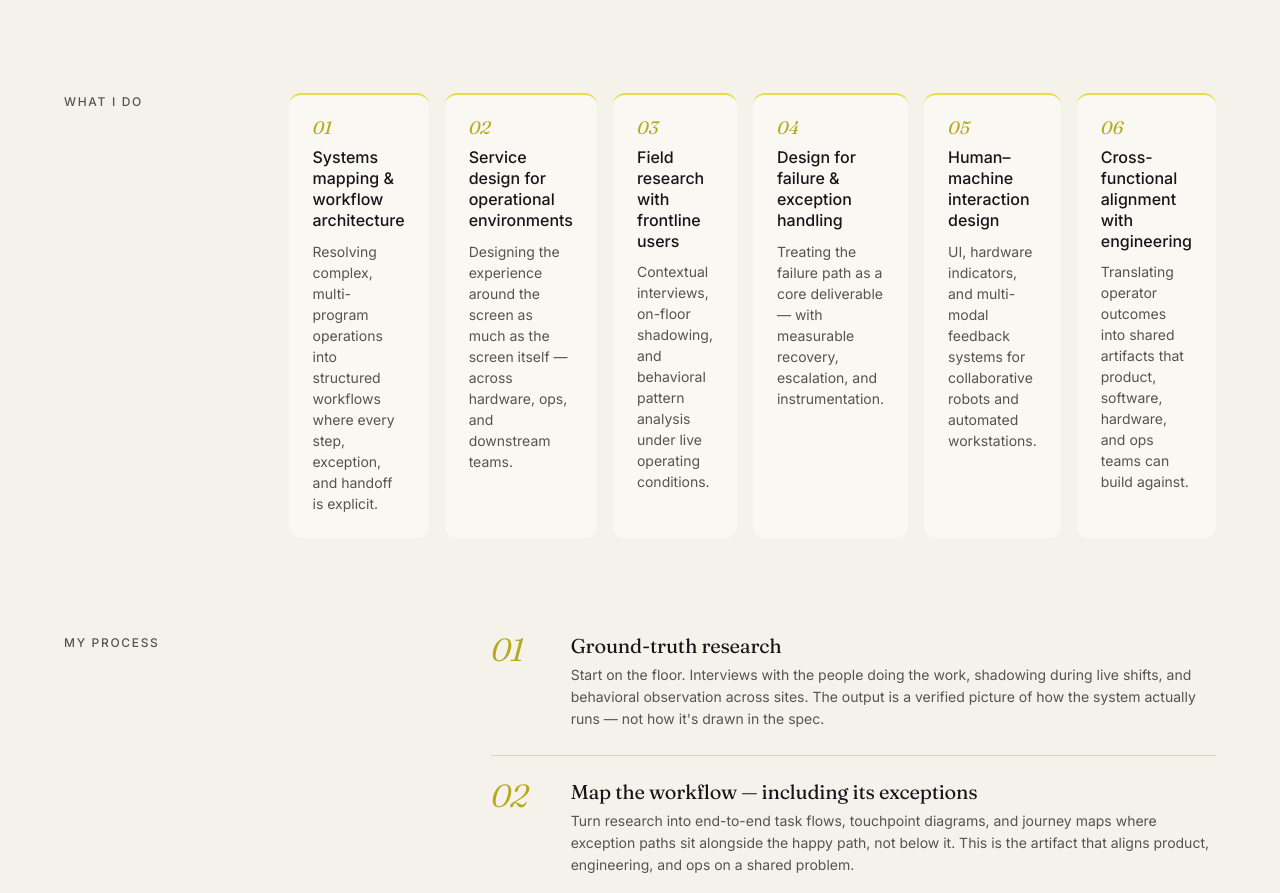
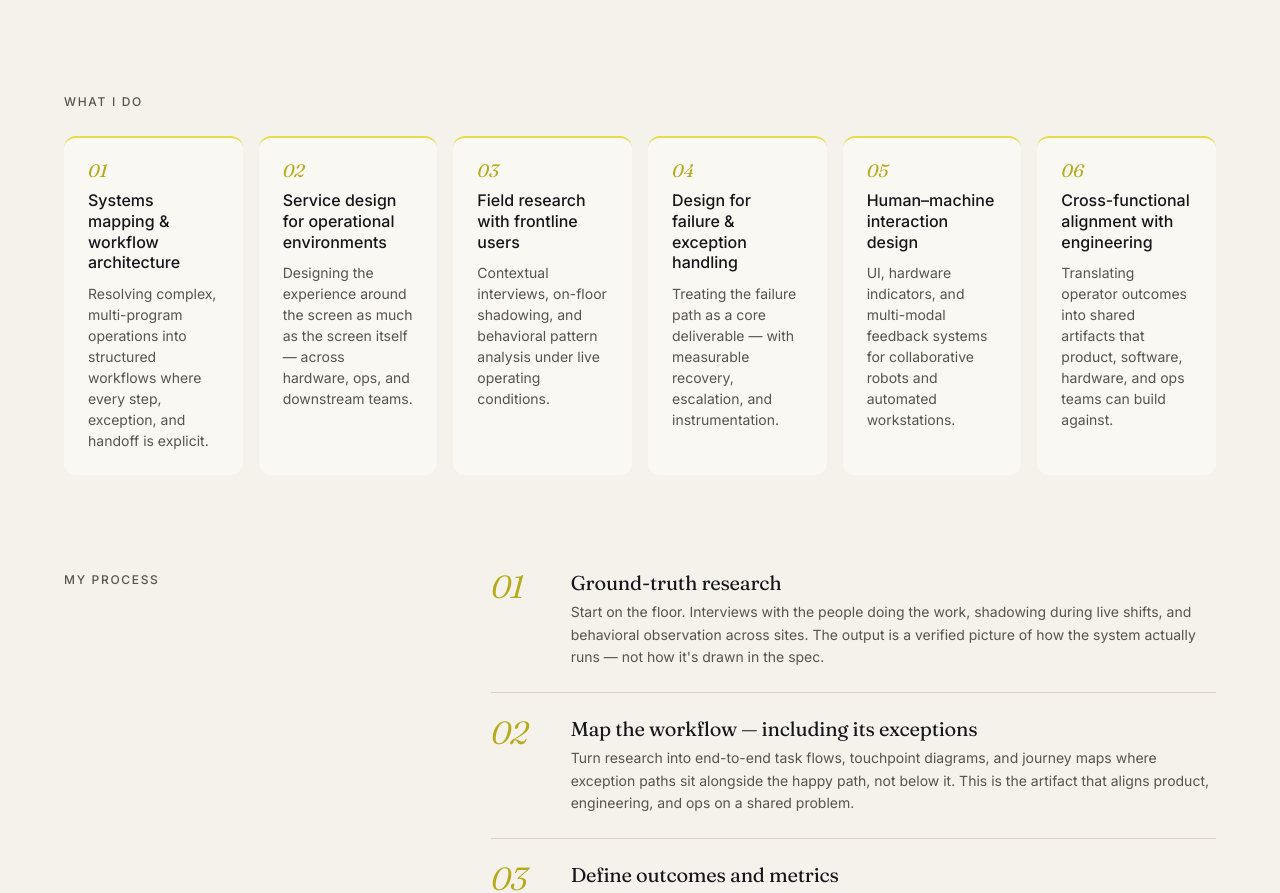
Before and after one commit to suzie-cmd/suzie-duquette-portfolio, a plain HTML site: page about.html in a window 1280 px wide. Shown: the part 1296-2189 px from the top of the page. Drawn offline with Linux system fonts and the light colour scheme.

Commit message:
updated about layout
fixed the what I do section to be full width

```diff
--- a/about.html
+++ b/about.html
@@ -66,10 +66,9 @@
       </div>
     </div>
 
-    <!-- WHAT I DO — now individual cards -->
-    <div class="about-bio__grid" style="margin-top: var(--s-7);">
-      <div>
-        <p class="eyebrow">What I do</p>
+    <!-- WHAT I DO — heading stacked above cards (matches homepage 'My approach') -->
+    <div class="reveal" style="margin-top: var(--s-7);">
+      <p class="eyebrow" style="margin-bottom: var(--s-4);">What I do</p>
     </div>
     <div class="reveal">
       <div class="capabilities">
@@ -102,7 +101,6 @@
           <span class="capabilities__num">06</span>
           <h3 class="capabilities__title">Cross-functional alignment with engineering</h3>
           <p class="capabilities__desc">Translating operator outcomes into shared artifacts that product, software, hardware, and ops teams can build against.</p>
-          </div>
         </div>
       </div>
     </div>
```
Lines whose indentation alone changed are shown as unchanged.
